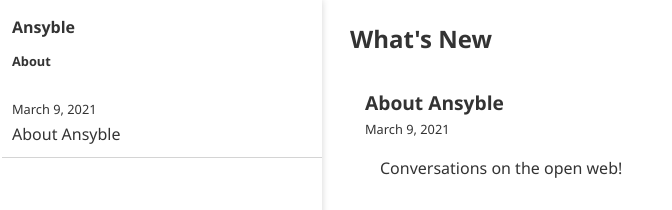
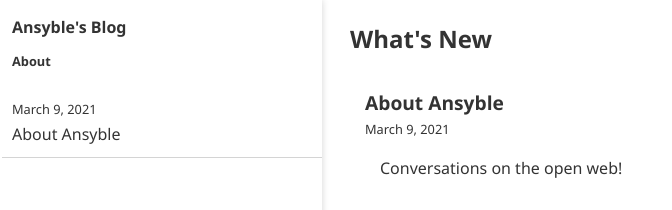
Before and after one commit to ansyblenetwork/ansybleblog, a Jekyll site: the page built from index.html, in a window 1280 px wide. Shown: the top 210 px of the page, without its empty margins (0-672 px from the left). Built offline with Jekyll 4.4.1, drawn with Linux system fonts in a browser that asks for light colours.

Commit message:
Update _config.yml

```diff
--- a/_config.yml
+++ b/_config.yml
@@ -1,5 +1,5 @@
-name: Ansyble
-baseurl: ansyblemessenger
+name: Ansyble's Blog
+baseurl: ansybleblog
 
 permalink: /:year/:month/:day/:title
 plugins:
```
